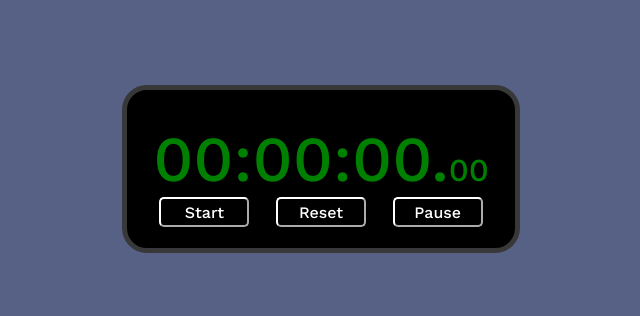
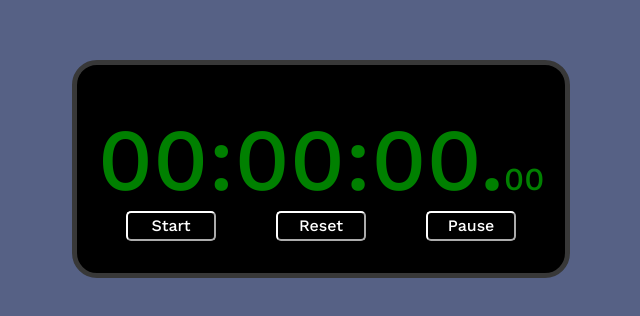
Before and after one commit to artoriusss/js-stopwatch, a plain HTML site: page index.html in a window 1280 px wide. Shown: the part 182-498 px from the top of the page, without its empty margins (319-959 px from the left). Drawn offline with nearby package versions, Linux system fonts and the light colour scheme.

Commit message:
update css style

```diff
--- a/style.css
+++ b/style.css
@@ -24,8 +24,8 @@ main{
     align-items: center;
     flex-direction: column;
     background-color: #000000;
-    width: 350px;
-    height: 120px;
+    width: 450px;
+    height: 170px;
     padding: 1.2rem;
     border: 5px solid #383838;
     border-radius: 25px;
@@ -33,7 +33,7 @@ main{
 
 #time{
     color: #008000;
-    font: 500 normal 4rem "Work Sans";
+    font: 500 normal 5.5rem "Work Sans";
 }
 
 #buttons{
```
